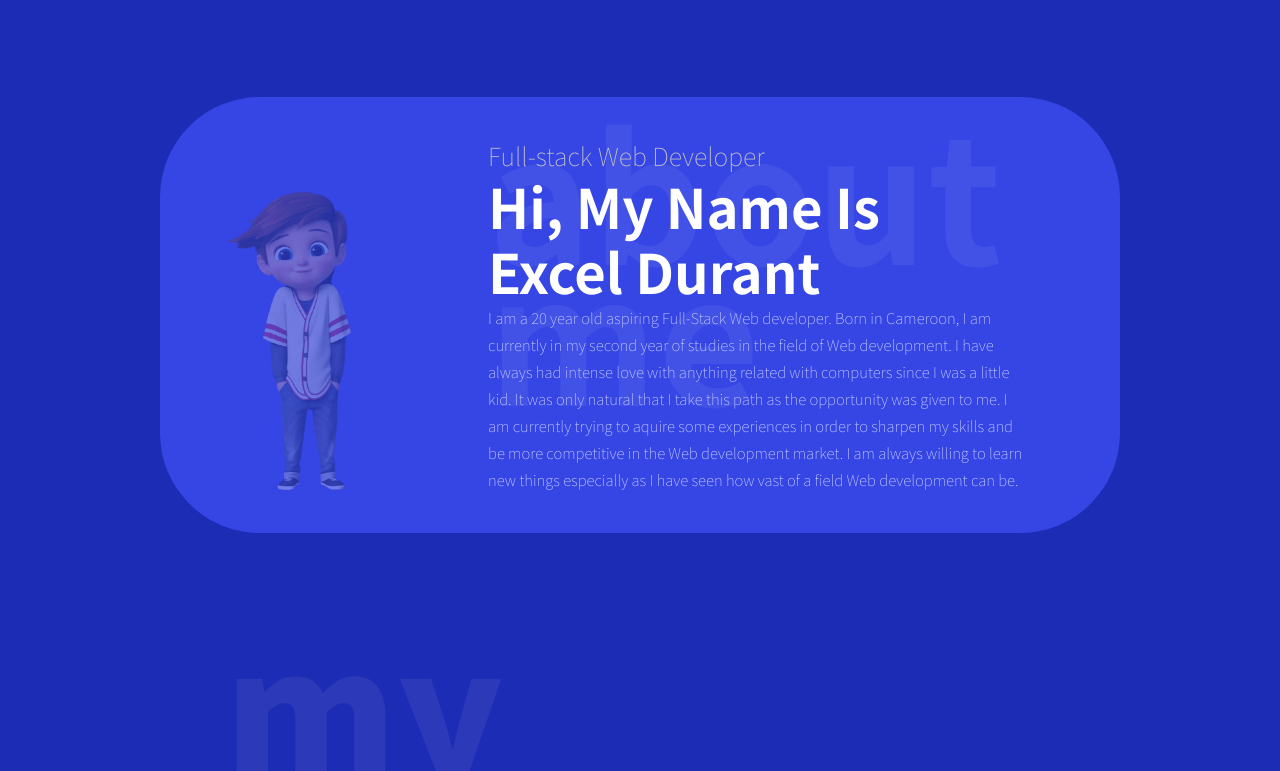
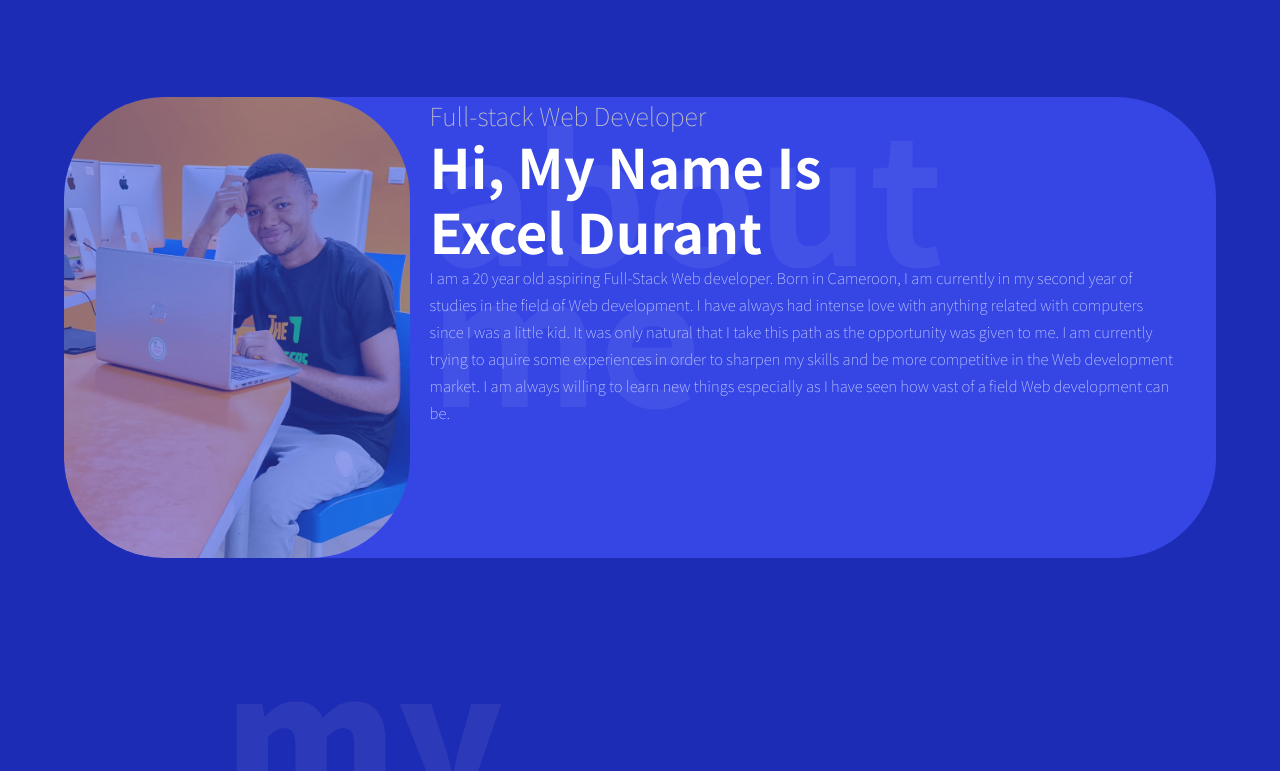
Before and after one commit to ExcelDurant/portfolio2, a website: page index.html in a window 1280 px wide. Shown: the part 809-1580 px from the top of the page. Drawn offline with nearby package versions, Linux system fonts and the light colour scheme.

Commit message:
working on my image

```diff
--- a/assets/scripts/animations.js
+++ b/assets/scripts/animations.js
@@ -1,5 +1,4 @@
-// import anime from './../../node_modules/animejs/lib/anime.es.js';
-// const anime = require('./../../node_modules/animejs');
+
 
 let excel = document.querySelector('.excel-container');
 let service = document.querySelector('.service-container');
@@ -83,7 +82,7 @@ let scrollMe5 = anime({
 
 function scrollFunction() {
     let w = window.scrollY;
-    console.log(w, excelOffset);
+    // console.log(w, excelOffset);
     if(w >= excelOffset) {
         scrollMe.play();
     }
--- a/assets/styles/style.scss
+++ b/assets/styles/style.scss
@@ -26,7 +26,6 @@ html {
     box-sizing    : border-box;
     outline       : none;
     font-family   : $bodyFont;
-    // color      : white;
 }
 
 a {
@@ -57,7 +56,6 @@ section,footer {
 .logo-txt {
     text-transform: uppercase;
     color: $blue;
-    // font-family: cursive;
 }
 
 .overlay {
@@ -130,7 +128,6 @@ section,footer {
             align-items: center;
             transition: 2s transform;
                 transform: translateX(2000px);
-            // transition: 3s transform;
 
 
             .navlink {
@@ -160,7 +157,6 @@ section,footer {
         flex-direction: column;
         width: 95%;
         margin-top: 5px;
-        // height: 0;
         position: sticky;
         transform: translateX(-2540px);
         overflow: hidden;
@@ -199,8 +195,6 @@ section,footer {
             margin-bottom: -250px;
         }
         .show-mobile-nav {
-            // display: flex;
-            // height: auto;
             position: relative;
             transform: translateX(0);
             margin-bottom: 0;
@@ -345,18 +339,21 @@ section,footer {
     .img-container {
         width     : 30%;
         height    : 100%;
-        align-self: flex-end;
+        align-self: center;
+        border-radius: 100px;
+        overflow: hidden;
+        margin-right: 20px;
 
         img {
-            opacity: 0.3;
-            height : 150%;
+            opacity: 0.5;
+            height : 100%;
+            margin-bottom: -5px;
         }
     }
 
     .txt-container {
         width   : 65%;
         position: relative;
-        padding : 80px;
 
         .header-txt {
             font-size: 25px;
@@ -385,8 +382,8 @@ section,footer {
     }
 
     @include mqx(1280px) {
+        width: 90%;
         .txt-container {
-            padding: 40px;
             .title {
                 font-size: 3.4rem;
             }
@@ -395,30 +392,28 @@ section,footer {
 
     @include mqx(1000px) {
         width: 100%;
-        flex-direction: column;
-        justify-content: space-evenly;
         .img-container {
-            order: 2;
-            width: 60%;
             align-self: center;
+            border-radius: none;
             img {
                 height: 100%;
             }
         }
         .txt-container {
-            width: 100%;
-            order: 1;
-            text-align: center;
             .bg-title {
                 font-size: 9rem;
             }
         }
     }
 
-    @include mqx(650px) {
+    @include mqx(750px) {
+        flex-direction: column;
+        justify-content: space-evenly;
         border-radius: 0;
         .txt-container {
+            width: 100%;
             padding: 40px;
+            order: 1;
             .header-txt {
                 font-size: 1.3rem;
                 margin-bottom: 10px;
@@ -435,6 +430,12 @@ section,footer {
             .bg-title {
                 font-size: 6rem;
             }
+        }
+        .img-container {
+            width: 60%;
+            order: 2;
+            border-radius: 0;
+            margin-bottom: 10px;
         }
     }
 }
@@ -554,7 +555,7 @@ section,footer {
 }
 
 .portfolio-container {
-    width : 70%;
+    width : 80%;
     margin: 0 auto;
 
     .txt-container {
--- a/index.html
+++ b/index.html
@@ -81,7 +81,7 @@
         <section class="excel-sec" id="excel">
             <div class="excel-container">
                 <div class="img-container">
-                    <img src="./assets/img/profile.png" alt="" class="full-img">
+                    <img src="./assets/img/me.jpeg" alt="" class="full-img">
                 </div>
                 <div class="txt-container">
                     <div class="overlay">
```
Also changed, not shown: assets/img/me.jpeg (added), assets/img/node.jpg (deleted), assets/img/profile.png (deleted), assets/styles/style.css, 1 other file.
